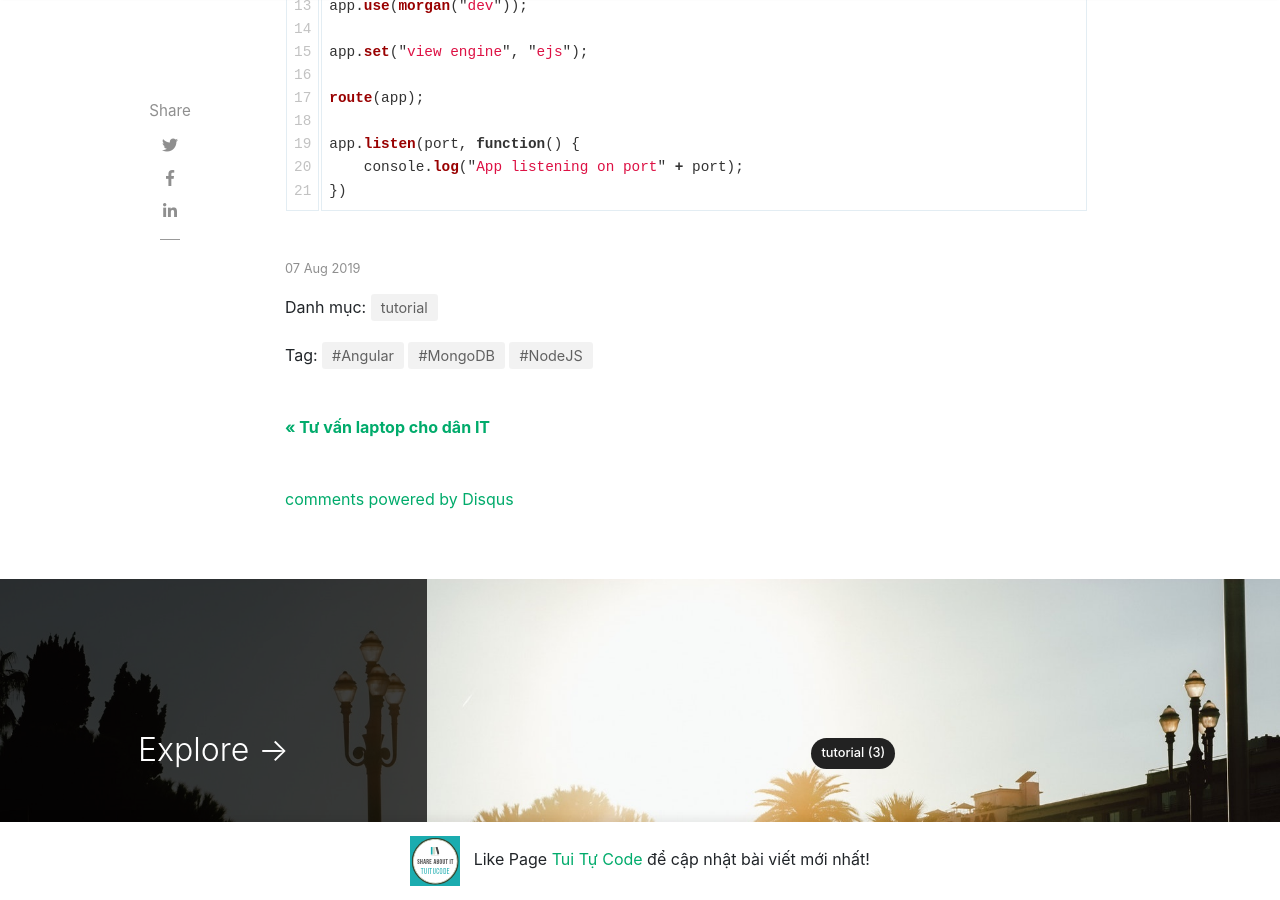
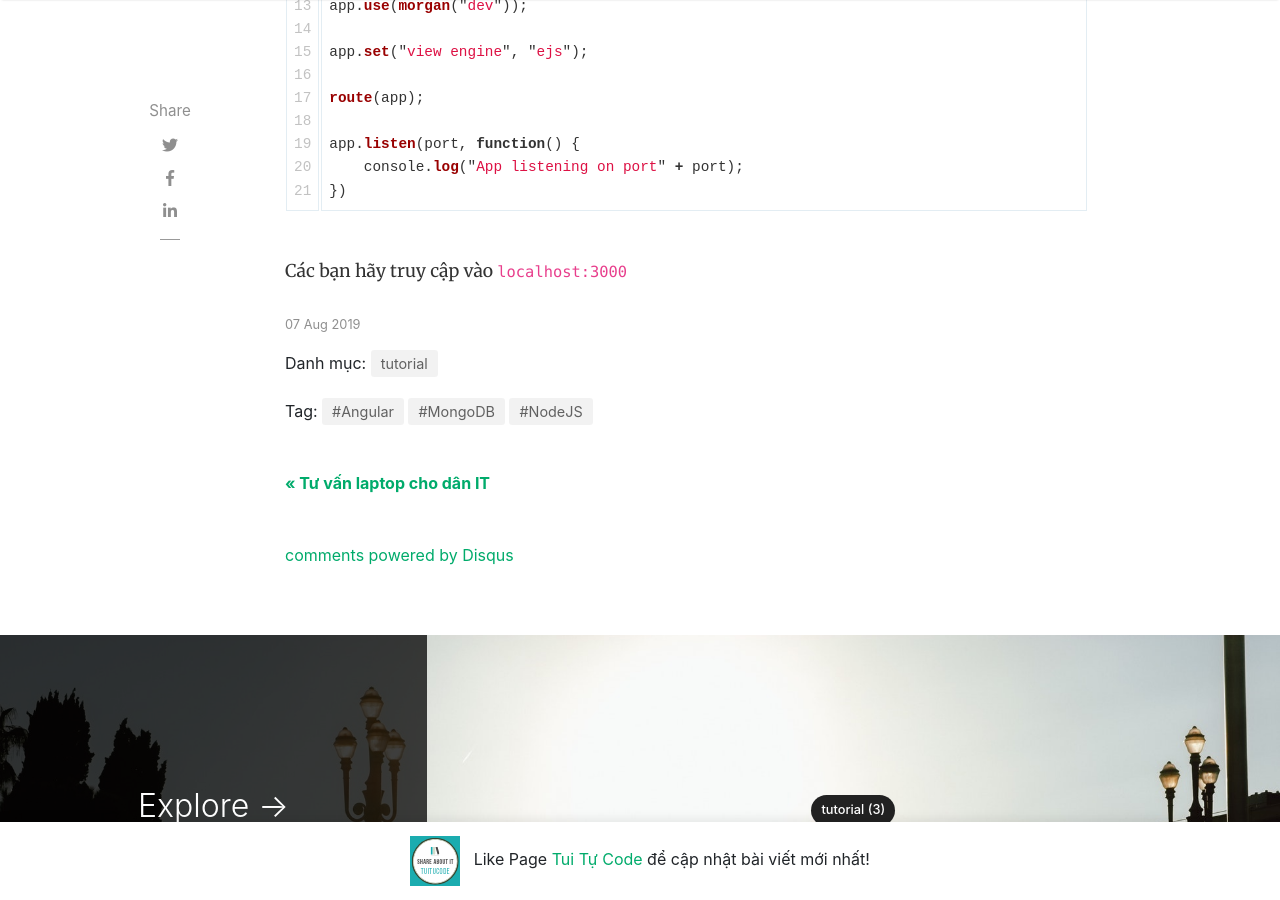
Before and after one commit to tuitucode/tuitucode.github.io, a Jekyll site: the page built from _posts/2019-08-07-web-confession-voi-nodejs-va-angularjs.md, in a window 1280 px wide and 900 px high, scrolled down 2414 px. Built offline with Jekyll 4.4.1, drawn with Linux system fonts in a browser that asks for light colours; nearby versions of some CDN libraries; comment, search, counter and statistics services are not loaded.

Commit message:
Create 2019-08-07-web-confession-voi-nodejs-va-angularjs.md

````diff
--- a/_posts/2019-08-07-web-confession-voi-nodejs-va-angularjs.md
+++ b/_posts/2019-08-07-web-confession-voi-nodejs-va-angularjs.md
@@ -54,3 +54,4 @@ app.listen(port, function() {
     console.log("App listening on port" + port);
 })
 ```
+Các bạn hãy truy cập vào `localhost:3000`
````
